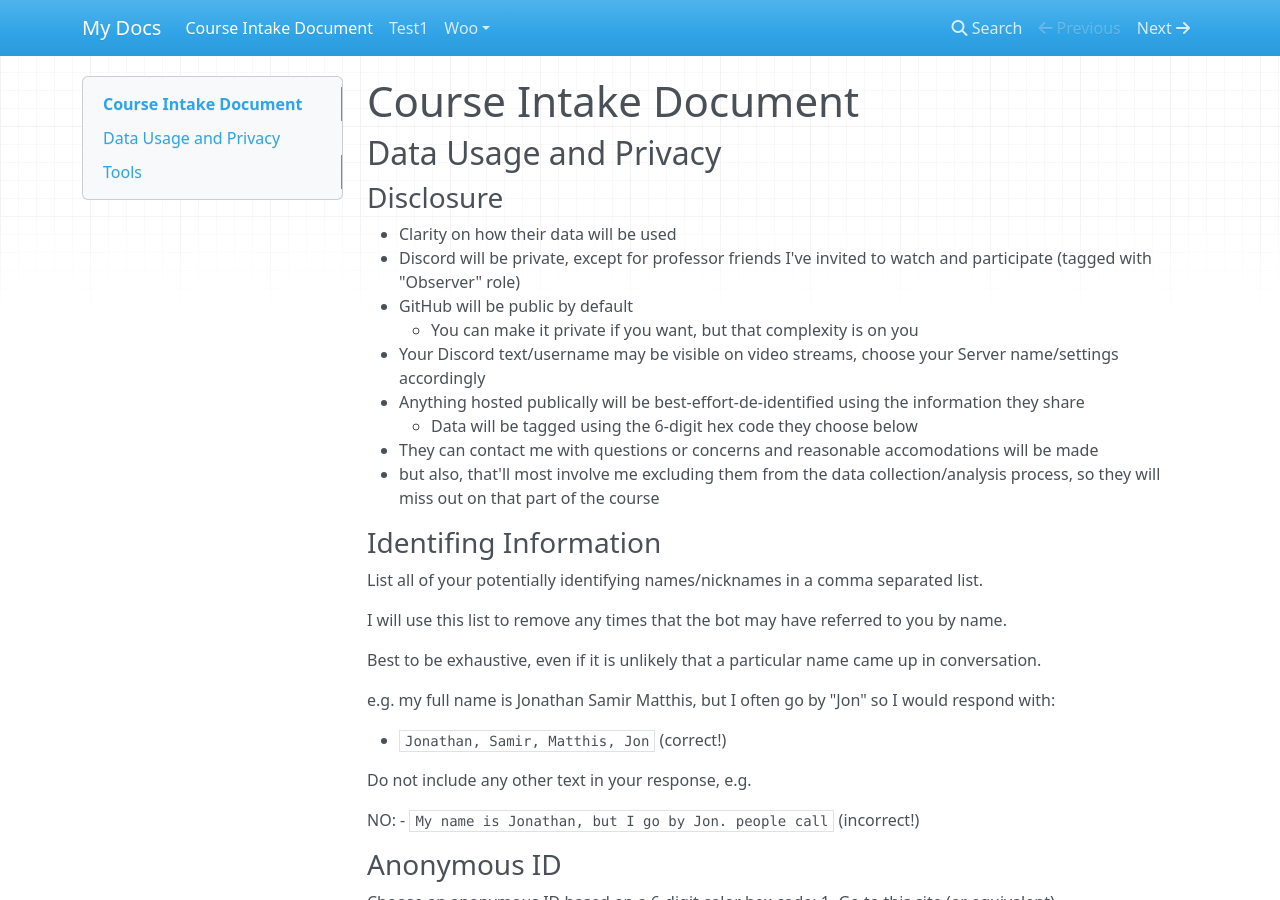
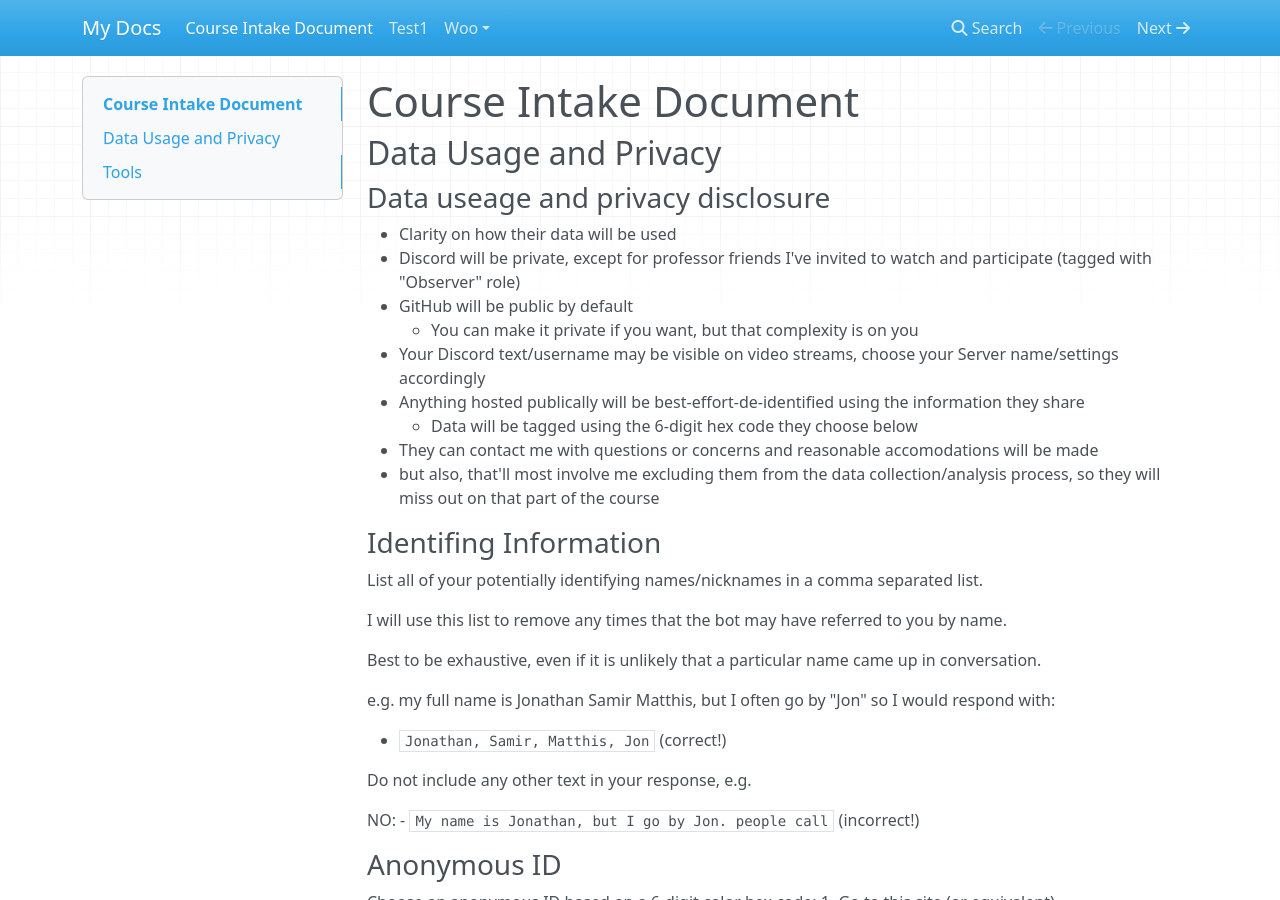
Before and after one commit to HumanMovementNeuroscience/capstone, an MkDocs documentation site: the page built from docs/2024-capstone-intake-survey.md, in a window 1280 px wide and 900 px high. Built offline with MkDocs 1.6.1, drawn with Linux system fonts in a browser that asks for light colours; nearby versions of some CDN libraries.

Commit message:
Jan 10, 2024, 4:57 PM

```diff
--- a/docs/2024-capstone-intake-survey.md
+++ b/docs/2024-capstone-intake-survey.md
@@ -1,7 +1,7 @@
 
 # Course Intake Document
 ## Data Usage and Privacy
-### Disclosure
+### Data useage and privacy disclosure
 - Clarity on how their data will be used
   - Discord will be private, except for professor friends I've invited to watch and participate (tagged with "Observer" role)
   - GitHub will be public by default
```
